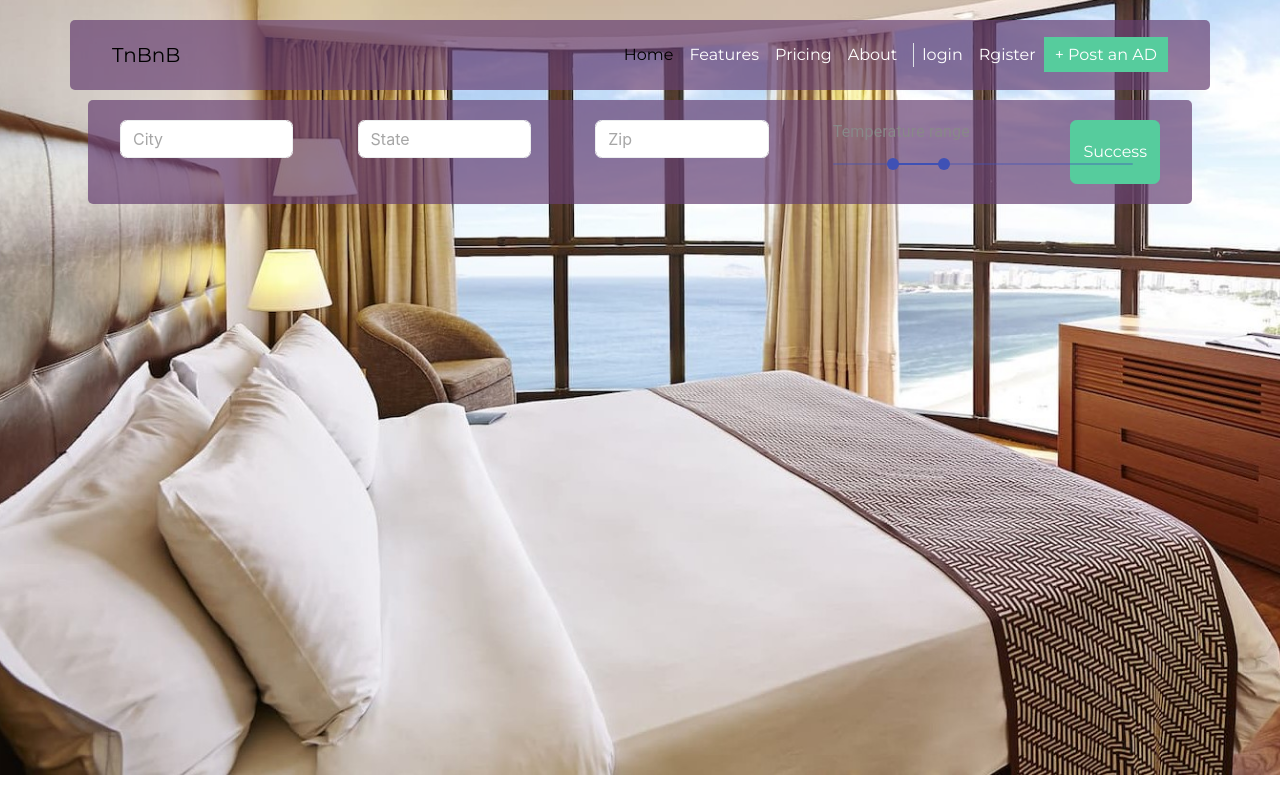
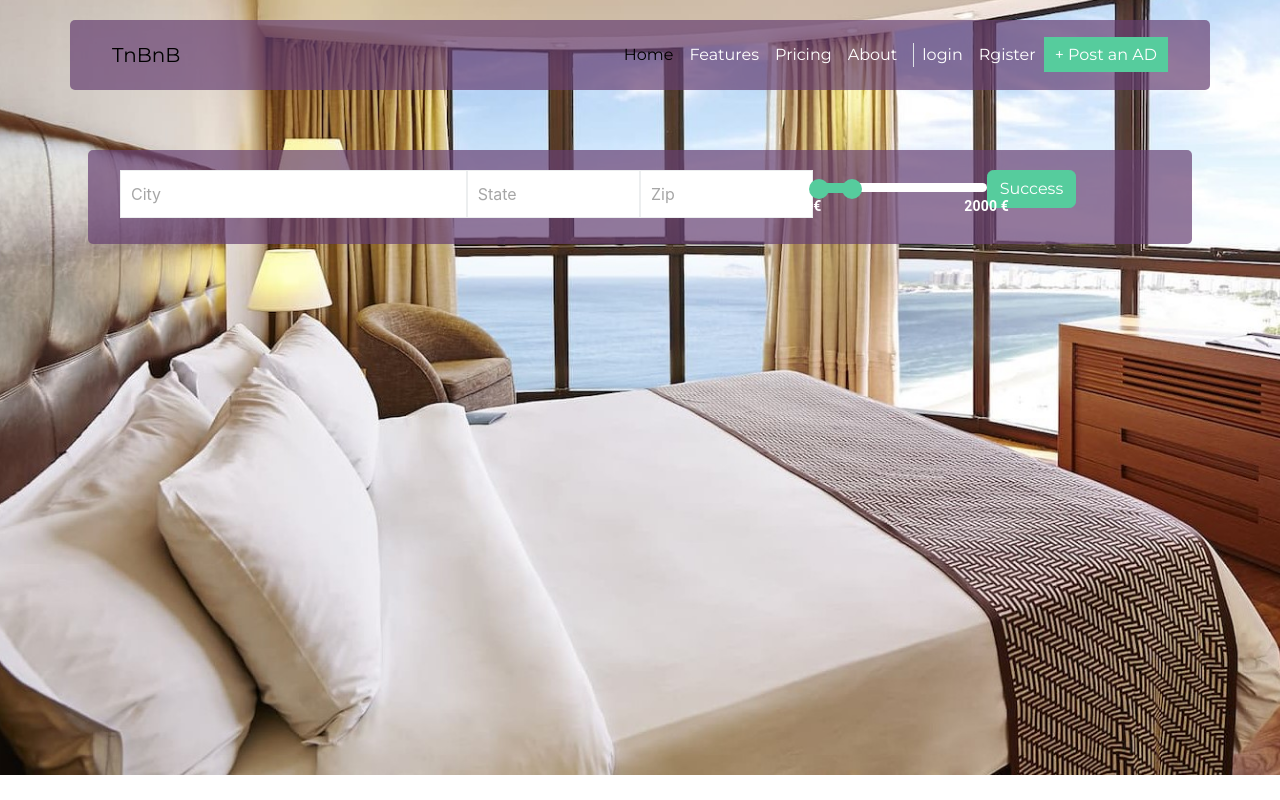
Before and after one commit to yassinsaied/tnbnb, a React (Create React App) app: page / in a window 1280 px wide. Built offline with nearby package versions, Linux system fonts and the light colour scheme.

Commit message:
form search style

```diff
--- a/src/App.css
+++ b/src/App.css
@@ -7,7 +7,7 @@ body {
 }
 
 .main {
-  padding-top: 100px;
+    padding-top: 150px;
 }
 
 .site-blocks-cover {
@@ -19,7 +19,6 @@ body {
 }
 
 .bkg-trs {
-
     border-radius: 5px;
-    background-color:rgba(103, 65, 114, .7);
+    background-color: rgba(103, 65, 114, .7);
 }
--- a/src/UI/RangSlider/RangSlider.css
+++ b/src/UI/RangSlider/RangSlider.css
@@ -1,104 +1,41 @@
-
-
-  .slider {
-    position: relative;
-    width: 200px;
-    z-index: -1;
+.MuiSlider-root {
+    color: #56cc9d !important;
 }
 
-  .slider__track,
-  .slider__range,
-  .slider__left-value,
-  .slider__right-value {
-    position: absolute;
+.MuiSlider-markLabel {
+    color: #fff !important;
+    font-weight: 700 !important;
 }
 
-  .slider__track,
-  .slider__range {
-    border-radius: 3px;
-    height: 5px;
+.PrivateValueLabel-circle-4 {
+    width: 30px !important;
+    height: 30px !important;
+    border-radius: 5px !important;
 }
 
-  .slider__track {
-    background-color: #ced4da;
-    width: 100%;
-    z-index: 1;
+.MuiSlider-rail {
+    height: 9px !important;
+    opacity: 1 !important;
+    border-radius: 5px !important;
+    background: white !important;
 }
 
-  .slider__range {
-    background-color: #9fe5e1;
-    z-index: 2;
+.MuiSlider-thumb {
+    width: 20px !important;
+    height: 20px !important;
+    margin-top: -4px !important;
 }
 
-  .slider__left-value,
-  .slider__right-value {
-    color: black;
-    font-size: 12px;
-    margin-top: 20px;
+.MuiSlider-track {
+    height: 10px !important;
 }
 
-  .slider__left-value {
-    left: 6px;
+.MuiSlider-mark {
+    width: 0px !important;
+    height: 0px !important;
 }
 
-  .slider__right-value {
-    right: -4px;
+.MuiSlider-thumb.Mui-focusVisible,
+.MuiSlider-thumb:hover {
+    box-shadow: 0px 0px 0px 4px rgb(153 153 153 / 64%) !important;
 }
-
-  /* Removing the default appearance */
-  .thumb,
-  .thumb::-webkit-slider-thumb {
-    -webkit-appearance: none;
-  }
-
-  .thumb {
-    pointer-events: none;
-    position: absolute;
-    height: 0;
-    width: 200px;
-    outline: none;
-  }
-
-  /* For Chrome browsers */
-  .thumb::-webkit-slider-thumb {
-    background-color: #1393d3;
-    border: none;
-    border-radius: 50%;
-    box-shadow: 0 0 1px 1px #13365a;
-    cursor: pointer;
-    height: 18px;
-    width: 18px;
-    margin-top: 4px;
-    pointer-events: all;
-    position: relative;
-  }
-
-  .thumb--left::-webkit-slider-thumb {
-    z-index: 3;
-  }
-
-  .thumb--right::-webkit-slider-thumb {
-    z-index: 4;
-  }
-
-  /* For Firefox browsers */
-  .thumb::-moz-range-thumb {
-    background-color: #1d8fc9;
-    border: none;
-    border-radius: 50%;
-    box-shadow: 0 0 1px 1px #1e6bb8;
-    cursor: pointer;
-    height: 18px;
-    width: 18px;
-    margin-top: 4px;
-    pointer-events: all;
-    position: relative;
-  }
-
-  .thumb--left::-moz-range-thumb {
-    z-index: 3;
-  }
-
-  .thumb--right::-moz-range-thumb {
-    z-index: 4;
-  }
--- a/src/UI/RangSlider/RangSlider.js
+++ b/src/UI/RangSlider/RangSlider.js
@@ -1,40 +1,47 @@
 import React , {useState} from 'react';
-import { makeStyles } from '@material-ui/core/styles';
-import Typography from '@material-ui/core/Typography';
 import Slider from '@material-ui/core/Slider';
+import "./RangSlider.css"
 
 
 
-const useStyles = makeStyles({
-  root: {
-    width: 300,
-  },
-});
-
-function valuetext(value) {
-  return `${value}°C`;
-}
 
 export default function RangeSlider() {
-  const classes = useStyles();
-  const [value, setValue] = useState([20, 37]);
+
+  const [value, setValue] = useState([20, 400]);
 
   const handleChange = (event, newValue) => {
     setValue(newValue);
   };
 
+  const val = [
+    {
+      value: 0,
+      label: "0€",
+    },
+
+    {
+      value: 2000,
+      label: "2000 €",
+    },
+  ];
+
+
   return (
-    <div className={classes.root}>
-      <Typography id="range-slider" gutterBottom>
-        Temperature range
-      </Typography>
+    <>
+
       <Slider
         value={value}
         onChange={handleChange}
         valueLabelDisplay="auto"
         aria-labelledby="range-slider"
-        getAriaValueText={valuetext}
+        min={0}
+        max={2000}
+        step={100}
+        marks={val}
+
+
+
       />
-    </div>
+    </>
   );
 }
--- a/src/components/FormSearchH/FormSearchH.css
+++ b/src/components/FormSearchH/FormSearchH.css
@@ -0,0 +1,8 @@
+.form-serch-home .col {
+    padding-right: 10px;
+}
+
+.form-serch-home .form-control {
+    padding: 11px 10px;
+    border-radius: 0;
+}
--- a/src/components/FormSearchH/FormSearchH.js
+++ b/src/components/FormSearchH/FormSearchH.js
@@ -1,5 +1,6 @@
 import React from 'react'
 import RangSlider from "../../UI/RangSlider/RangSlider"
+import "./FormSearchH.css"
 
 
 
@@ -10,23 +11,23 @@ const FormSearchH = () =>{
 
   return(<>
 
-<form className="d-flex justify-content-between">
+<form className="d-flex form-serch-home">
 
-  <div className="col-sm-3 col-md-3 col-lg-2 ">
+  <div className="col-sm-3 col-md-3 col-lg-4 ">
     <input type="text" className="form-control" placeholder="City" aria-label="City"/>
   </div>
-  <div className="col-sm-3 ol-md-3 col-lg-2">
+  <div className="col-sm-3 col-md-3 col-lg-2">
     <input type="text" className="form-control" placeholder="State" aria-label="State"/>
   </div>
-  <div className="col-sm-3 ol-md-3 col-lg-2 ">
+  <div className="col-sm-3 col-md-3 col-lg-2 ">
     <input type="text" className="form-control" placeholder="Zip" aria-label="Zip"/>
   </div>
   <div className="col-sm-3 ol-md-3 col-lg-2 ">
   <RangSlider/>
 
   </div>
+  <div className="col-sm-3 col-md-3 col-lg-2"><button type="button" className="btn btn-success">Success</button></div>
 
-<button type="button" className="btn btn-success">Success</button>
 </form>
 
 
```
Also changed, not shown: 1 other file (tests, documents, lock files or other folders). Lines whose indentation alone changed are shown as unchanged.
